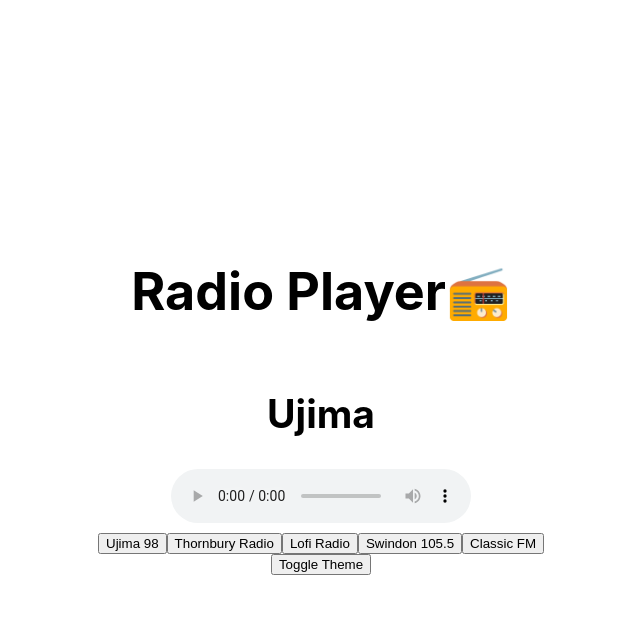
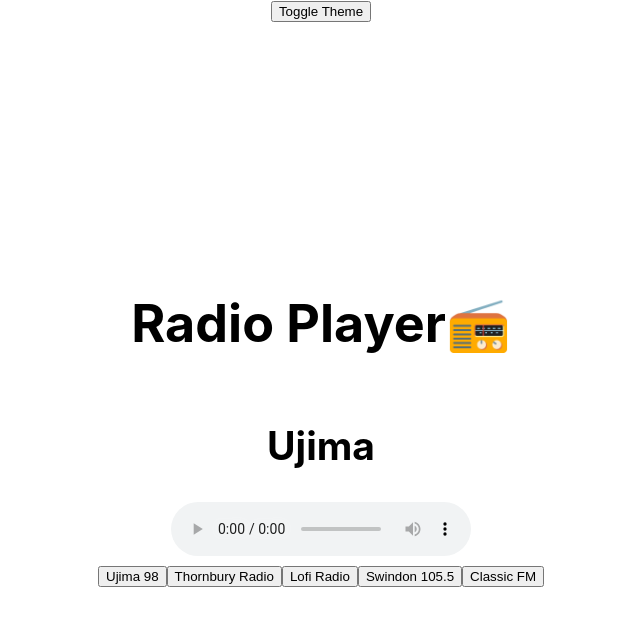
Before and after one commit to scottamass/radio-browser, a React (Create React App) app: page / in a window 1280 px wide. Shown: the top 626 px of the page, without its empty margins (319-959 px from the left). Built offline with nearby package versions, Linux system fonts and the light colour scheme.

Commit message:
moved theme change to top

```diff
--- a/src/App.js
+++ b/src/App.js
@@ -41,6 +41,7 @@ function App() {
 
   return (
     <div className="App" data-theme={theme}>
+          <button onClick={handleThemeChange}>Toggle Theme</button>
       <header className="App-header">
         <h1>Radio Player📻</h1>
         <h2>{stationTitle}</h2>
@@ -58,7 +59,6 @@ function App() {
           ))}
         </div>
 
-        <button onClick={handleThemeChange}>Toggle Theme</button>
       </header>
     </div>
   );
```
